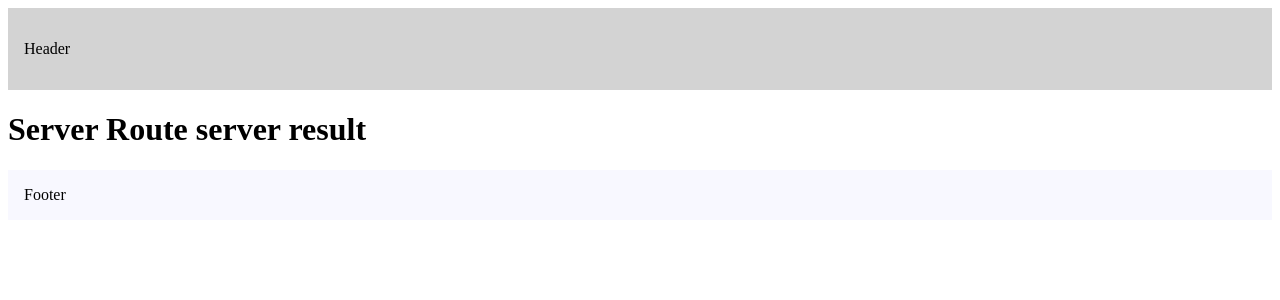
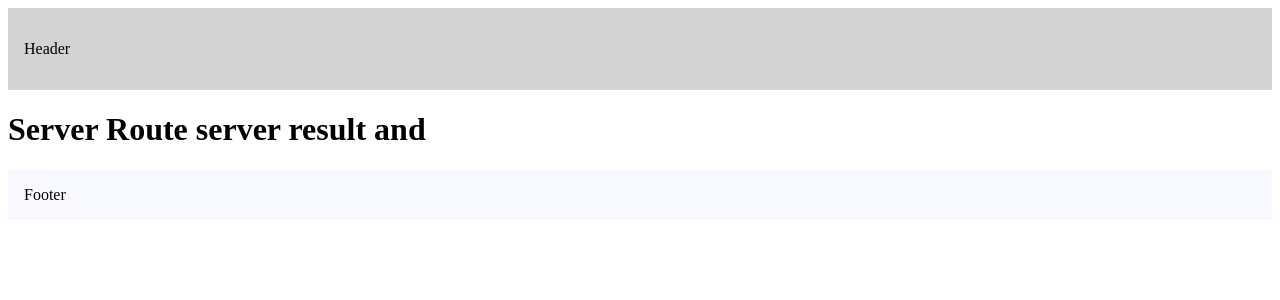
Before and after one commit to SamuelSabasNayo/react-tools, a Next.js app: page /server-route in a window 1280 px wide. Shown: the top 300 px of the page. Built offline with nearby package versions, Linux system fonts and the light colour scheme.

Commit message:
Context provider & client-only code

```diff
--- a/package.json
+++ b/package.json
@@ -12,6 +12,7 @@
   "dependencies": {
     "@types/react-slick": "^0.23.13",
     "class-variance-authority": "^0.7.1",
+    "client-only": "^0.0.1",
     "clsx": "^2.1.1",
     "lucide-react": "^1.21.0",
     "next": "16.2.9",
--- a/src/app/server-route/page.tsx
+++ b/src/app/server-route/page.tsx
@@ -1,7 +1,9 @@
+// import { clientSideFunction } from "@/utils/client-utils";
 import { serverSideFunction } from "@/utils/server-utils"
 
 export default function ServerRoutePage() {
-  const result = serverSideFunction();
+  const serverResult = serverSideFunction();
+  // const clientResult = clientSideFunction();
 
-  return <h1>Server Route {result}</h1>
+  return <h1>Server Route {serverResult} and {}</h1>
 }
--- /dev/null
+++ b/src/components/theme-provider.tsx
@@ -0,0 +1,33 @@
+"use client";
+
+import { createContext, useContext } from "react";
+
+type Theme = {
+  colors: {
+    primary: string;
+    secondary:string;
+  }
+}
+
+const defaultTheme: Theme = {
+  colors: {
+    primary: "#007bff",
+    secondary: "#6c757d"
+  }
+}
+
+const ThemeContext = createContext<Theme>(defaultTheme);
+
+export const ThemeProvider = ({
+  children,
+}: {
+  children: React.ReactNode;
+}) => {
+  return (
+    <ThemeContext value={defaultTheme}>
+      {children}
+    </ThemeContext>
+  )
+}
+
+export const useTheme = () => useContext(ThemeContext);
--- /dev/null
+++ b/src/utils/client-utils.ts
@@ -0,0 +1,10 @@
+import "client-only";
+
+export const clientSideFunction = () => {
+  console.log(
+    `use window object,
+    use local storage`
+  )
+
+  return "client result";
+}
```
Also changed, not shown: src/app/client-route/page.tsx (+10 -24 lines), src/app/layout.tsx (+3 -5 lines), 1 other file (tests, documents, lock files or other folders).
